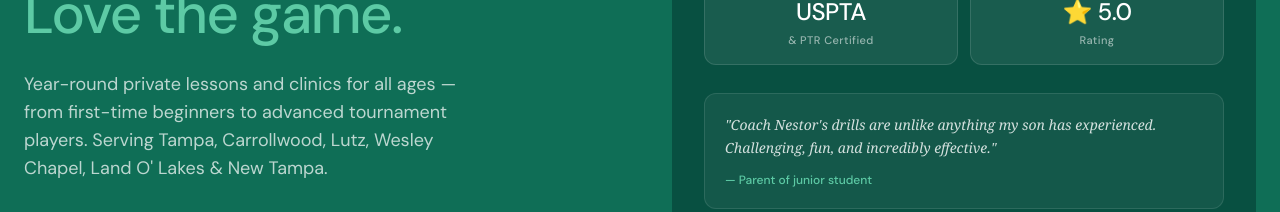
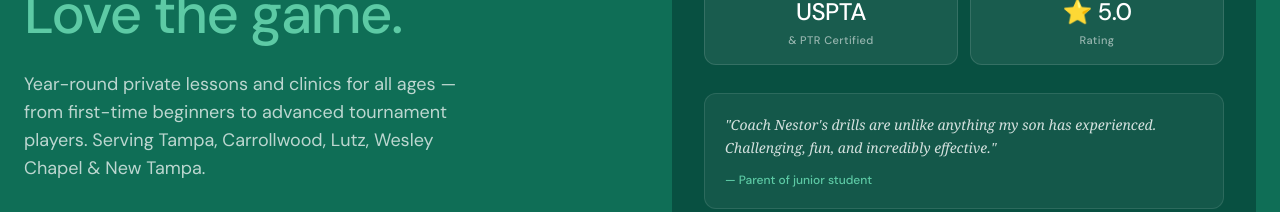
Before and after one commit to vperumalsamy1/vargas-total-tennis, a React (Vite) app: page / in a window 1280 px wide. Shown: the part 327-539 px from the top of the page. Built offline with nearby package versions, Linux system fonts and the light colour scheme.

Commit message:
Remove Land O' Lakes from SEO location keywords
Co-Authored-By: Claude Sonnet 4.6 <noreply@anthropic.com>

```diff
--- a/src/content/en.js
+++ b/src/content/en.js
@@ -4,7 +4,7 @@ export const content = {
   seo: {
     title: 'Vargas Total Tennis · Tampa Bay, FL',
     description:
-      'Expert tennis coaching for all ages in Tampa, Carrollwood, Lutz, Wesley Chapel, Land O\' Lakes & New Tampa. Private lessons, group clinics, and tournament prep with Coach Nestor Vargas and Coach Leo.',
+      'Expert tennis coaching for all ages in Tampa, Carrollwood, Lutz, Wesley Chapel & New Tampa. Private lessons, group clinics, and tournament prep with Coach Nestor Vargas and Coach Leo.',
     hreflang: {
       en: 'https://vargastotaltennis.com',
       es: 'https://vargastotaltennis.com/es',
@@ -26,7 +26,7 @@ export const content = {
     eyebrow: 'Tampa Bay, Florida',
     headline: ['Train smarter.', 'Play better.', 'Love the game.'],
     subtext:
-      'Year-round private lessons and clinics for all ages — from first-time beginners to advanced tournament players. Serving Tampa, Carrollwood, Lutz, Wesley Chapel, Land O\' Lakes & New Tampa.',
+      'Year-round private lessons and clinics for all ages — from first-time beginners to advanced tournament players. Serving Tampa, Carrollwood, Lutz, Wesley Chapel & New Tampa.',
     cta_primary: 'Book discounted trial',
     cta_call: 'Text Coach',
     cta_ghost: 'View programs',
--- a/src/content/es.js
+++ b/src/content/es.js
@@ -26,7 +26,7 @@ export const content = {
     eyebrow: 'Tampa Bay, Florida',
     headline: ['Entrena mejor.', 'Juega mejor.', 'Ama el deporte.'],
     subtext:
-      'Clases privadas y clínicas durante todo el año para todos los niveles — desde principiantes hasta jugadores de torneo. Servicio en Tampa, Carrollwood, Lutz, Wesley Chapel, Land O\' Lakes y New Tampa.',
+      'Clases privadas y clínicas durante todo el año para todos los niveles — desde principiantes hasta jugadores de torneo. Servicio en Tampa, Carrollwood, Lutz, Wesley Chapel y New Tampa.',
     cta_primary: 'Reserva una clase con descuento',
     cta_call: 'Escríbenos',
     cta_ghost: 'Ver programas',
```
